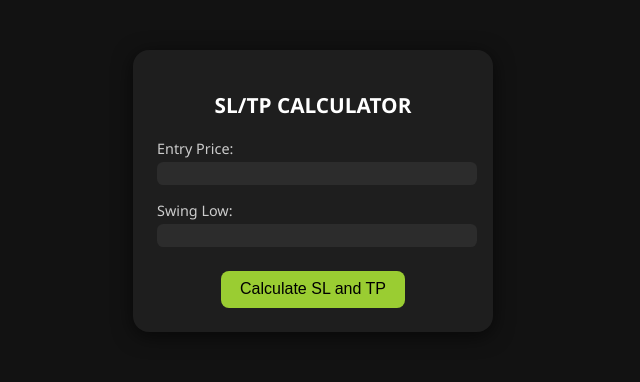
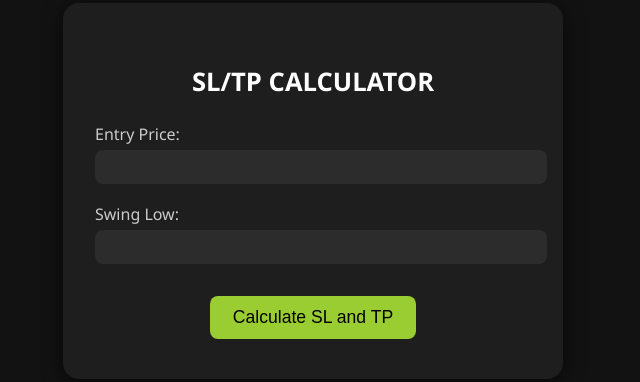
Before and after one commit to anonyfamouz/sl_tp_calc, a plain HTML site: page index.html in a window 1280 px wide. Shown: the part 209-591 px from the top of the page, without its empty margins (327-967 px from the left). Drawn offline with Linux system fonts and the light colour scheme.

Commit message:
Update index.html

```diff
--- a/index.html
+++ b/index.html
@@ -2,13 +2,12 @@
 <html lang="en">
 <head>
   <meta charset="UTF-8" />
-  <meta name="viewport" content="width=device-width, initial-scale=1.0" />
+  <meta name="viewport" content="width=device-width, initial-scale=1.0, user-scalable=no" />
   <title>SL/TP Calculator</title>
   <meta name="apple-mobile-web-app-capable" content="yes">
-  <meta name="apple-mobile-web-app-status-bar-style" content="black">
+  <meta name="apple-mobile-web-app-status-bar-style" content="black-translucent">
   <meta name="apple-mobile-web-app-title" content="SL/TP Calc">
   <meta name="theme-color" content="#121212">
-  <link rel="apple-touch-icon" href="icon.png">
   <style>
     body {
       font-family: 'Segoe UI', Tahoma, Geneva, Verdana, sans-serif;
@@ -23,34 +22,34 @@
     }
     .container {
       background-color: #1e1e1e;
-      padding: 1.5rem;
+      padding: 2.5rem 2rem;
       border-radius: 1rem;
       box-shadow: 0 4px 20px rgba(0, 0, 0, 0.6);
-      width: 90%;
-      max-width: 360px;
+      width: 95%;
+      max-width: 500px;
       box-sizing: border-box;
     }
     h2 {
       text-align: center;
-      margin-bottom: 1.2rem;
-      font-size: 1.3rem;
+      margin-bottom: 1.5rem;
+      font-size: 1.6rem;
       color: #ffffff;
       text-transform: uppercase;
     }
     label {
-      margin-top: 1rem;
+      margin-top: 1.2rem;
       display: block;
       font-weight: 500;
-      font-size: 0.9rem;
+      font-size: 1rem;
       color: #cccccc;
     }
     input {
       width: 100%;
-      padding: 0.25rem;
-      margin-top: 0.25rem;
-      font-size: 0.85rem;
+      padding: 0.5rem;
+      margin-top: 0.3rem;
+      font-size: 1rem;
       border: none;
-      border-radius: 0.4rem;
+      border-radius: 0.5rem;
       background-color: #2c2c2c;
       color: #ffffff;
       outline: none;
@@ -66,9 +65,9 @@
       step: any;
     }
     button {
-      margin-top: 1.5rem;
-      padding: 0.6rem 1.2rem;
-      font-size: 1rem;
+      margin-top: 2rem;
+      padding: 0.7rem 1.4rem;
+      font-size: 1.1rem;
       background-color: #9acd32;
       color: #000;
       border: none;
@@ -80,12 +79,12 @@
       margin-right: auto;
     }
     button:hover {
-      background-color: #a4e400;
+      background-color: #7fae28;
     }
     .result {
-      margin-top: 2rem;
+      margin-top: 2.5rem;
       background-color: #2a2a2a;
-      padding: 1rem;
+      padding: 1.2rem;
       border-radius: 1rem;
       text-align: center;
     }
@@ -95,10 +94,10 @@
     }
     @media (max-width: 480px) {
       h2 {
-        font-size: 1.1rem;
+        font-size: 1.3rem;
       }
       input, button {
-        font-size: 0.9rem;
+        font-size: 1rem;
       }
     }
   </style>
```
